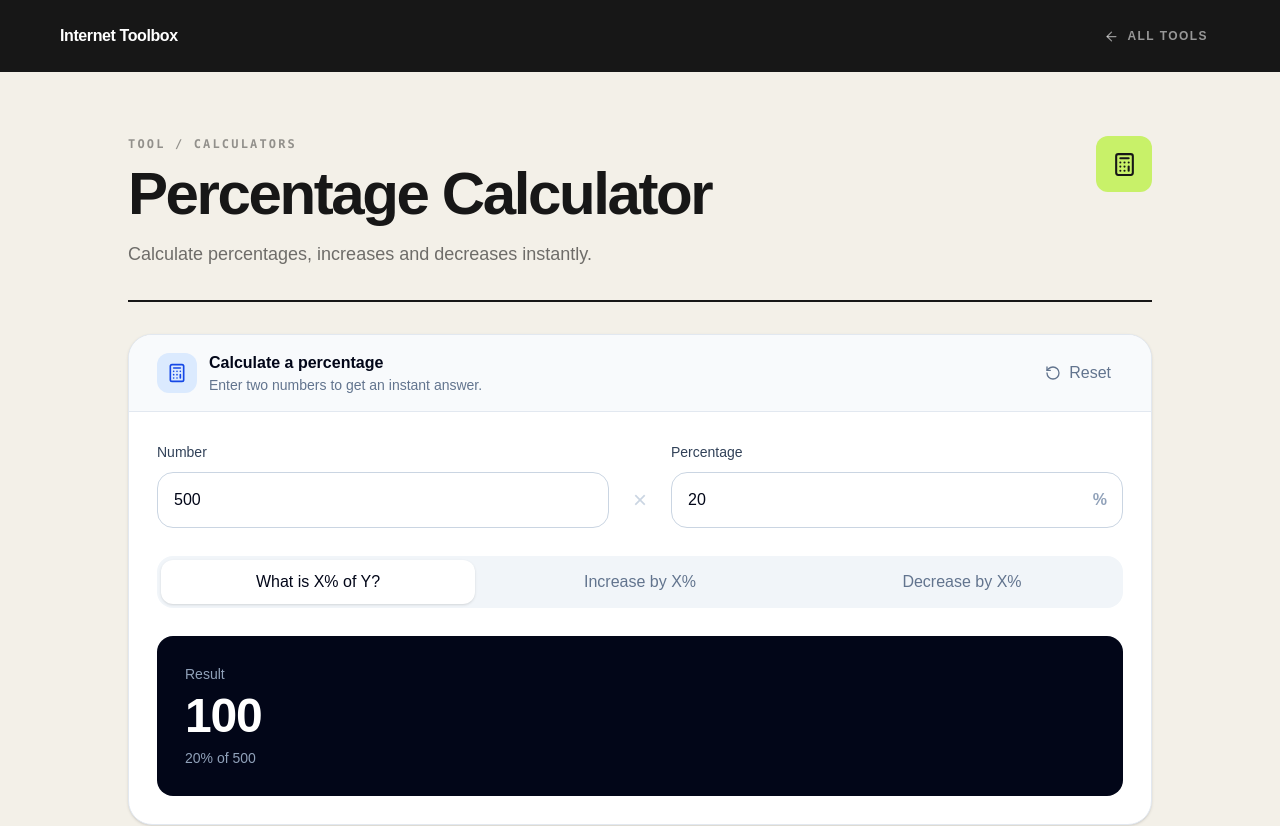
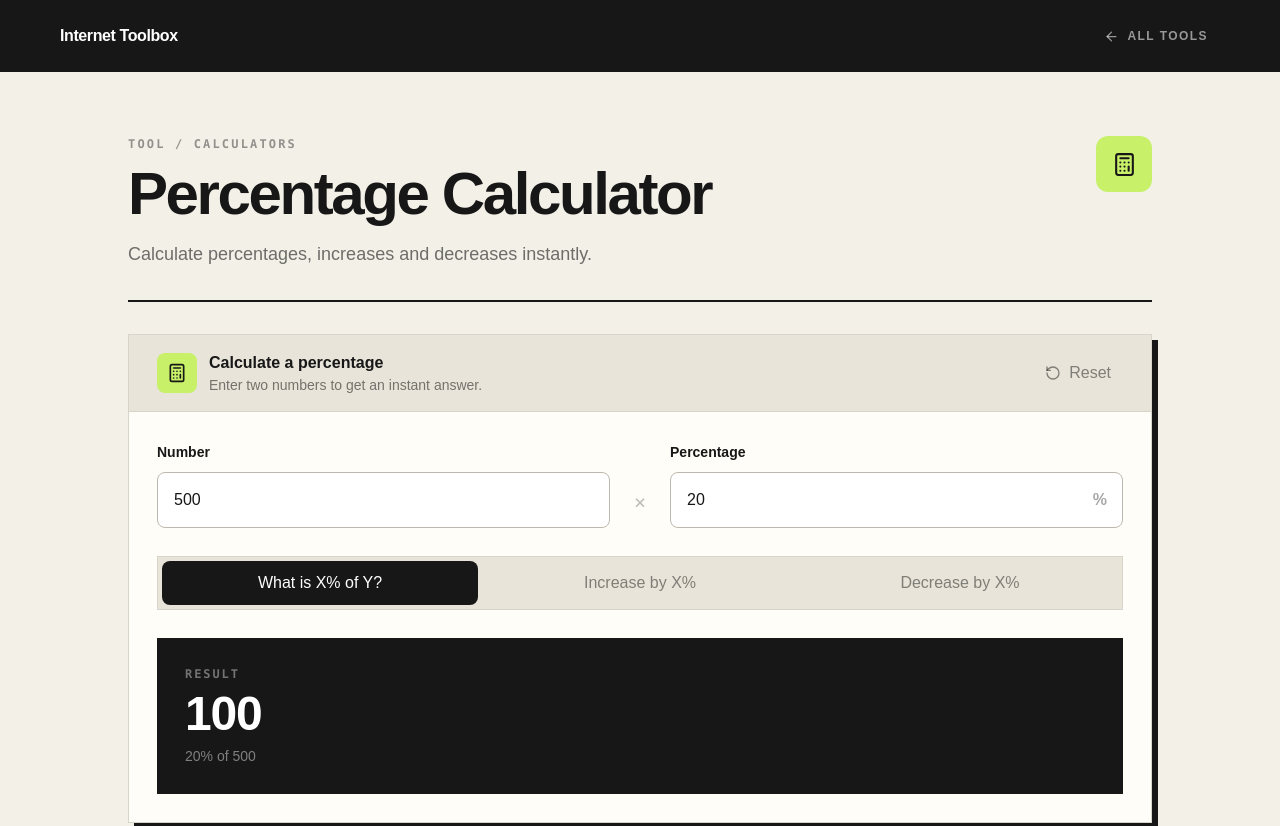
Before and after one commit to factoalbum/internet-toolbox, a Next.js app: page /tools/percentage-calculator in a window 1280 px wide. Shown: the top 826 px of the page. Built offline with nearby package versions, Linux system fonts and the light colour scheme; no server answers.

Commit message:
Match calculator to new visual system

```diff
--- a/components/tools/percentage-calculator.tsx
+++ b/components/tools/percentage-calculator.tsx
@@ -27,68 +27,30 @@ export default function PercentageCalculator() {
   }
 
   return (
-    <div className="overflow-hidden rounded-3xl border border-slate-200 bg-white shadow-sm">
-      <div className="border-b border-slate-200 bg-slate-50 px-5 py-4 md:px-7">
+    <div className="overflow-hidden border border-[#d8d4c9] bg-[#fffdf8] shadow-[6px_6px_0_#171717]">
+      <div className="border-b border-[#d8d4c9] bg-[#e8e4d9] px-5 py-4 md:px-7">
         <div className="flex items-center justify-between gap-4">
           <div className="flex items-center gap-3">
-            <span className="flex size-10 items-center justify-center rounded-xl bg-blue-100 text-blue-700" aria-hidden="true">
-              <Calculator size={20} />
-            </span>
-            <div>
-              <p className="font-semibold text-slate-950">Calculate a percentage</p>
-              <p className="text-sm text-slate-500">Enter two numbers to get an instant answer.</p>
-            </div>
+            <span className="flex size-10 items-center justify-center rounded-lg bg-[#c8f169] text-[#171717]" aria-hidden="true"><Calculator size={20} /></span>
+            <div><p className="font-bold">Calculate a percentage</p><p className="text-sm text-black/50">Enter two numbers to get an instant answer.</p></div>
           </div>
-          <button type="button" onClick={reset} className="flex min-h-11 items-center gap-2 rounded-xl px-3 text-sm font-medium text-slate-500 transition hover:bg-white hover:text-slate-900" aria-label="Reset calculator">
-            <RotateCcw size={16} />
-            <span className="hidden sm:inline">Reset</span>
-          </button>
+          <button type="button" onClick={reset} className="flex min-h-11 items-center gap-2 rounded-lg px-3 text-sm font-bold text-black/45 transition hover:bg-white hover:text-black" aria-label="Reset calculator"><RotateCcw size={16} /><span className="hidden sm:inline">Reset</span></button>
         </div>
       </div>
 
       <div className="grid gap-6 p-5 md:grid-cols-[1fr_auto_1fr] md:items-end md:p-7">
-        <label className="block">
-          <span className="text-sm font-medium text-slate-700">Number</span>
-          <input type="number" inputMode="decimal" value={value} onChange={(event) => setValue(Number(event.target.value))} className="mt-2 h-14 w-full rounded-2xl border border-slate-300 bg-white px-4 text-xl font-semibold text-slate-950 outline-none transition focus:border-blue-500 focus:ring-4 focus:ring-blue-100" aria-label="Number" />
-        </label>
-
-        <div className="hidden pb-3 text-2xl font-medium text-slate-300 md:block">×</div>
-
-        <label className="block">
-          <span className="text-sm font-medium text-slate-700">Percentage</span>
-          <div className="relative mt-2">
-            <input type="number" inputMode="decimal" value={percentage} onChange={(event) => setPercentage(Number(event.target.value))} className="h-14 w-full rounded-2xl border border-slate-300 bg-white px-4 pr-12 text-xl font-semibold text-slate-950 outline-none transition focus:border-blue-500 focus:ring-4 focus:ring-blue-100" aria-label="Percentage" />
-            <span className="pointer-events-none absolute right-4 top-1/2 -translate-y-1/2 font-semibold text-slate-400">%</span>
-          </div>
-        </label>
+        <label className="block"><span className="text-sm font-bold">Number</span><input type="number" inputMode="decimal" value={value} onChange={(event) => setValue(Number(event.target.value))} className="mt-2 h-14 w-full rounded-lg border border-[#bcb8ae] bg-white px-4 text-xl font-bold outline-none transition focus:border-[#171717] focus:ring-4 focus:ring-[#c8f169]" aria-label="Number" /></label>
+        <div className="hidden pb-3 font-mono text-xl text-black/25 md:block">×</div>
+        <label className="block"><span className="text-sm font-bold">Percentage</span><div className="relative mt-2"><input type="number" inputMode="decimal" value={percentage} onChange={(event) => setPercentage(Number(event.target.value))} className="h-14 w-full rounded-lg border border-[#bcb8ae] bg-white px-4 pr-12 text-xl font-bold outline-none transition focus:border-[#171717] focus:ring-4 focus:ring-[#c8f169]" aria-label="Percentage" /><span className="pointer-events-none absolute right-4 top-1/2 -translate-y-1/2 font-bold text-black/35">%</span></div></label>
       </div>
 
-      <div className="px-5 pb-5 md:px-7 md:pb-7">
-        <div className="grid grid-cols-3 gap-2 rounded-2xl bg-slate-100 p-1" role="tablist" aria-label="Percentage operation">
-          {([
-            ["of", "What is X% of Y?"],
-            ["increase", "Increase by X%"],
-            ["decrease", "Decrease by X%"],
-          ] as const).map(([key, label]) => (
-            <button key={key} type="button" role="tab" aria-selected={mode === key} onClick={() => setMode(key)} className={`min-h-11 rounded-xl px-2 text-xs font-semibold transition sm:text-sm ${mode === key ? "bg-white text-slate-950 shadow-sm" : "text-slate-500 hover:text-slate-900"}`}>
-              {label}
-            </button>
-          ))}
-        </div>
-      </div>
+      <div className="px-5 pb-5 md:px-7 md:pb-7"><div className="grid grid-cols-3 gap-1 border border-[#d8d4c9] bg-[#e8e4d9] p-1" role="tablist" aria-label="Percentage operation">
+        {([["of", "What is X% of Y?"], ["increase", "Increase by X%"], ["decrease", "Decrease by X%"]] as const).map(([key, label]) => <button key={key} type="button" role="tab" aria-selected={mode === key} onClick={() => setMode(key)} className={`min-h-11 rounded-lg px-2 text-xs font-bold transition sm:text-sm ${mode === key ? "bg-[#171717] text-white" : "text-black/45 hover:text-black"}`}>{label}</button>)}
+      </div></div>
 
-      <div className="mx-5 mb-5 rounded-2xl bg-slate-950 p-6 text-white md:mx-7 md:mb-7 md:p-7" aria-live="polite">
-        <p className="text-sm font-medium text-slate-400">Result</p>
-        {result ? (
-          <>
-            <p className="mt-2 break-words text-4xl font-bold tracking-tight md:text-5xl">{formatNumber(result.primary)}</p>
-            <p className="mt-2 text-sm text-slate-400">
-              {mode === "of" ? `${formatNumber(percentage)}% of ${formatNumber(value)}` : `${formatNumber(value)} ${mode === "increase" ? "increased" : "decreased"} by ${formatNumber(percentage)}%`}
-            </p>
-          </>
-        ) : (
-          <p className="mt-2 text-lg text-slate-300">Enter valid numbers to calculate.</p>
-        )}
+      <div className="mx-5 mb-5 bg-[#171717] p-6 text-white md:mx-7 md:mb-7 md:p-7" aria-live="polite">
+        <p className="font-mono text-xs font-bold uppercase tracking-[0.16em] text-white/40">Result</p>
+        {result ? <><p className="mt-2 break-words text-4xl font-black tracking-tight md:text-5xl">{formatNumber(result.primary)}</p><p className="mt-2 text-sm text-white/45">{mode === "of" ? `${formatNumber(percentage)}% of ${formatNumber(value)}` : `${formatNumber(value)} ${mode === "increase" ? "increased" : "decreased"} by ${formatNumber(percentage)}%`}</p></> : <p className="mt-2 text-lg text-white/55">Enter valid numbers to calculate.</p>}
       </div>
     </div>
   );
```
